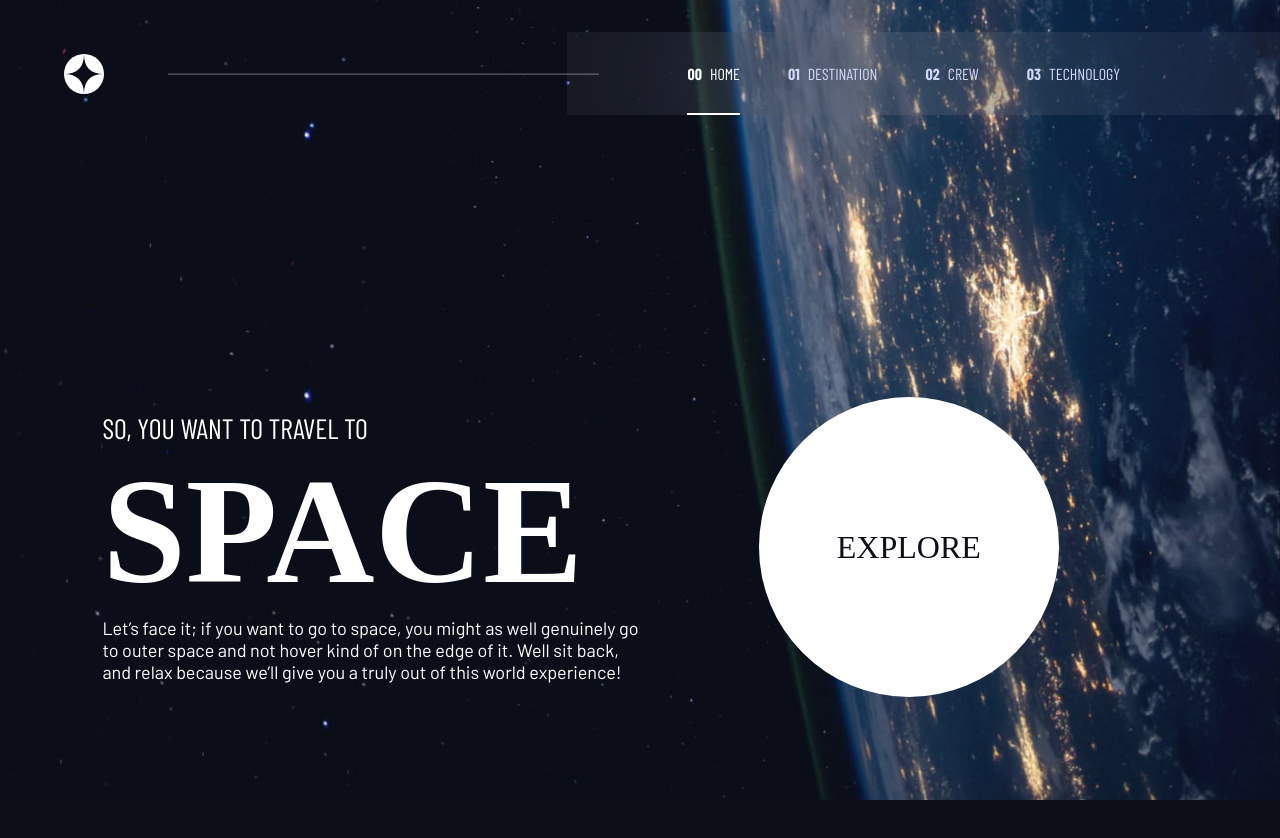
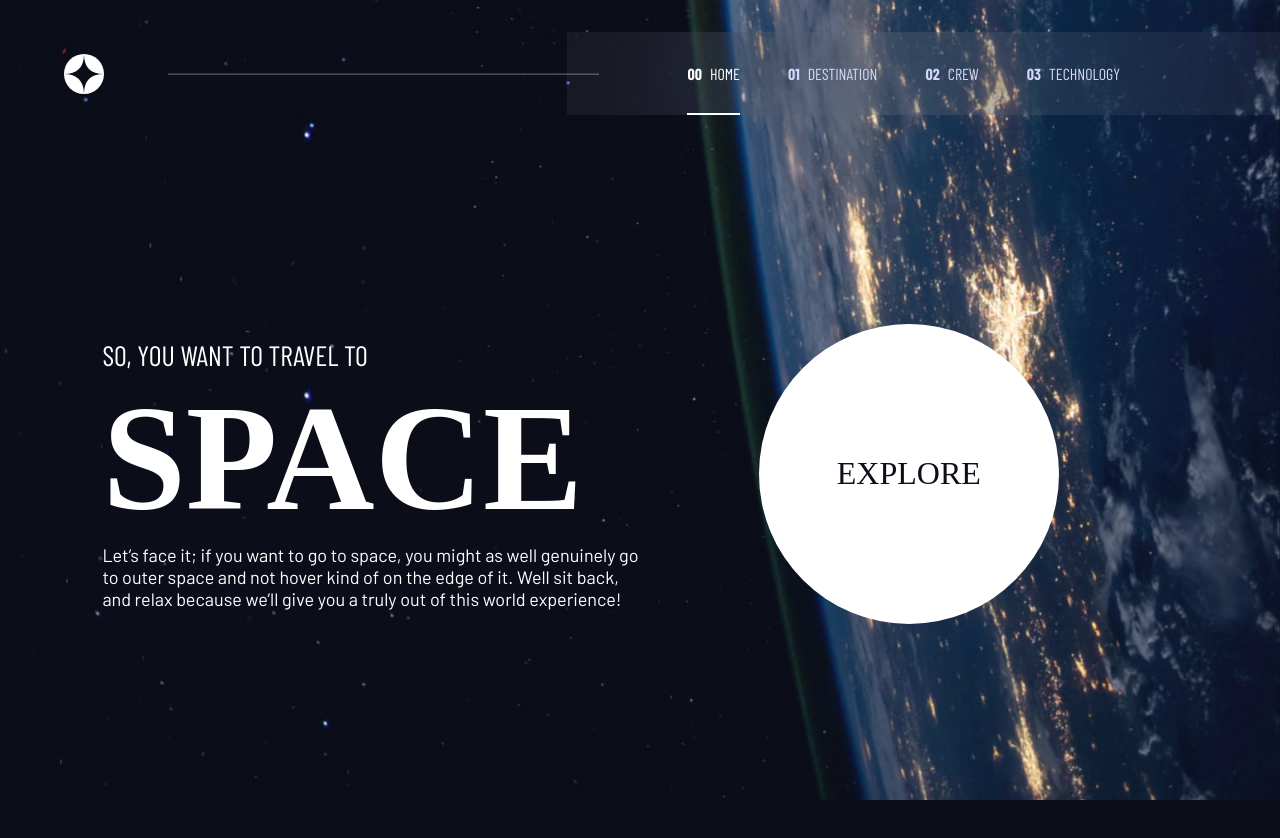
Before and after one commit to andersonszdc/Space-tourism, a Next.js app: page / in a window 1280 px wide. Shown: the top 838 px of the page. After the commit the page ends 800 px from the top, so only its background shows below. Built offline with nearby package versions, Linux system fonts and the light colour scheme; a web font is replaced by a local one.

Commit message:
fix height of home

```diff
--- a/src/components/NavBar/styles.ts
+++ b/src/components/NavBar/styles.ts
@@ -1,6 +1,10 @@
 import styled from "styled-components";
 
 export const Main = styled.div`
+  display: flex;
+  flex-direction: column;
+  height: 100vh;
+
   .header {
     display: grid;
     grid-template-columns: auto 1fr auto;
--- a/src/styles/index.ts
+++ b/src/styles/index.ts
@@ -5,7 +5,7 @@ export const Main = styled.main`
   padding: 0 8%;
   grid-template-columns: 1fr 1fr;
   grid-template-rows: 1fr;
-  height: 100vh;
+  height: 100%;
 
   h2 {
     font-family: var(--f-sans-cold);
```
